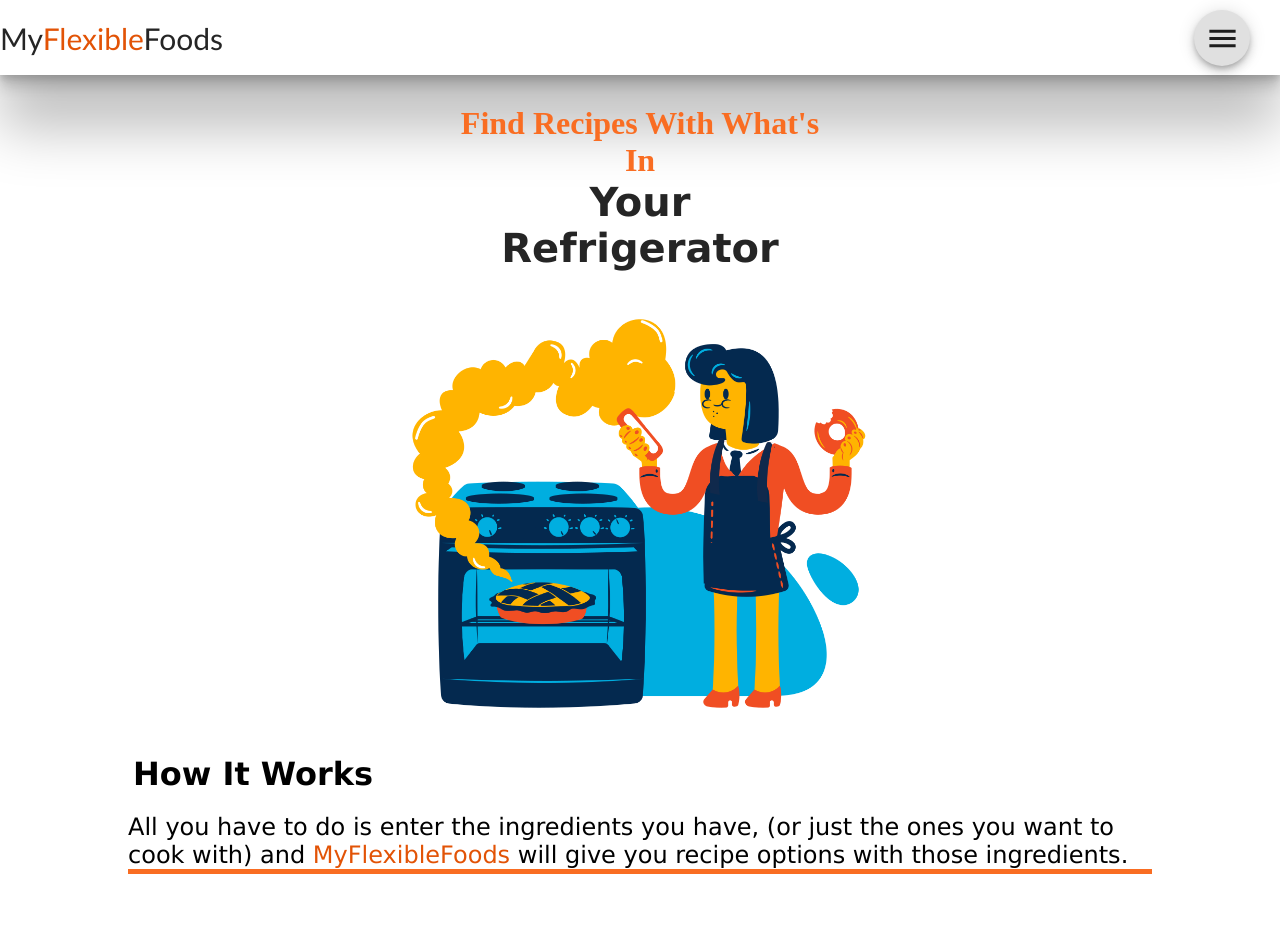
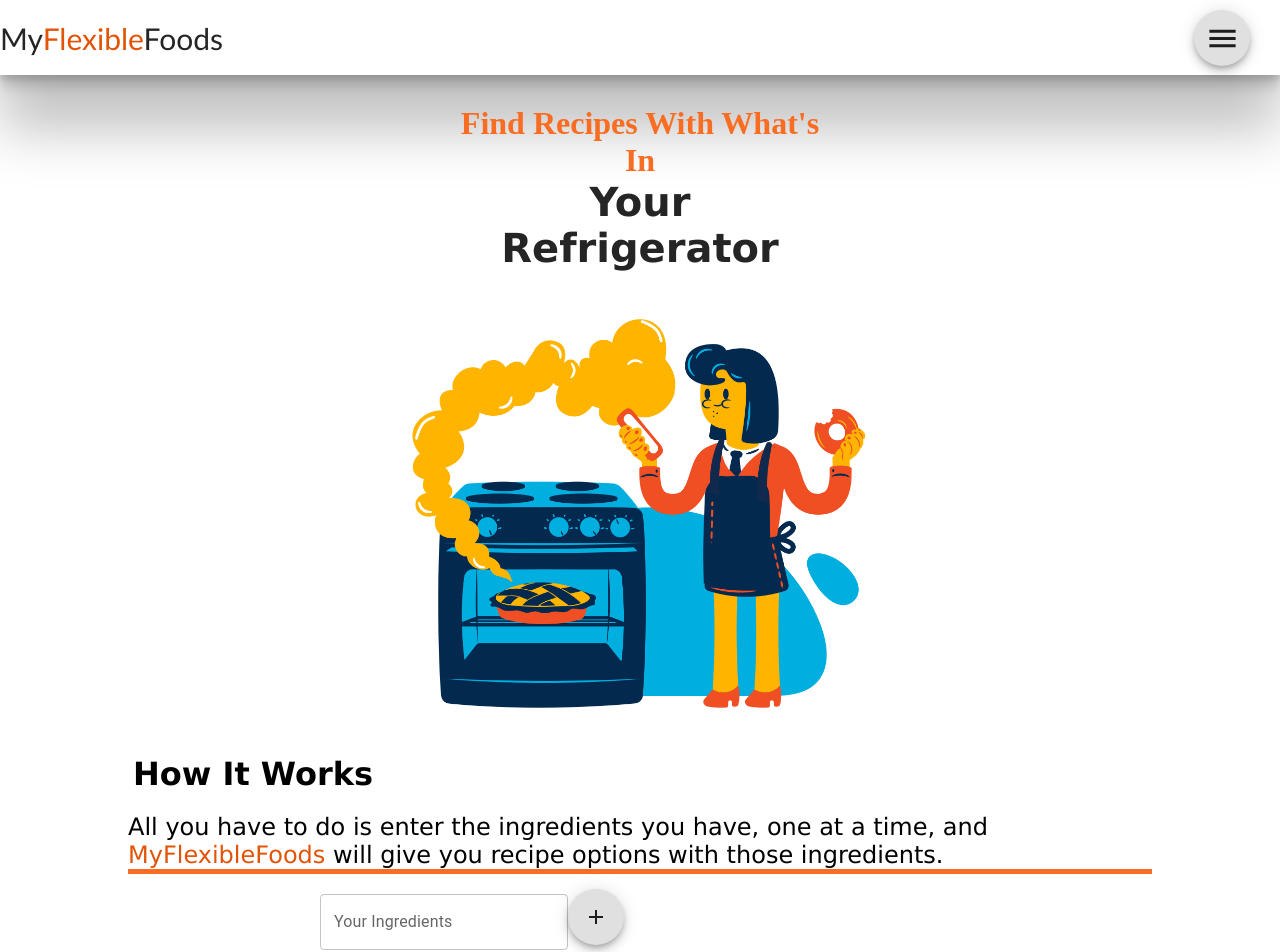
Before and after one commit to JoshuaGutie/flexible-foods, a React (Create React App) app: page /recipes in a window 1280 px wide. Shown: the top 952 px of the page. Before the commit the page ends 874 px from the top, so only its background shows below. Built offline with nearby package versions, Linux system fonts and the light colour scheme.

Commit message:
search started

```diff
--- a/src/components/Recipes.js
+++ b/src/components/Recipes.js
@@ -1,6 +1,7 @@
 import React, { Component } from "react";
 import searchCover from "./img/searchCover.png";
 import "./css/recipes.css";
+import Search from "./Search";
 
 class Recipes extends Component {
   render() {
@@ -20,12 +21,12 @@ class Recipes extends Component {
         <div className="tutor">
               <h3 style={{ marginBottom: "20px" }}>How It Works</h3>
               <span>
-                All you have to do is enter the ingredients you have, (or just
-                the ones you want to cook with) and{" "}
+                All you have to do is enter the ingredients you have, <a style={{ fontWeight:"500"}}>one at a time,</a> and{" "}
                 <a style={{ color: "#E25306" }}>MyFlexibleFoods</a> will give
                 you recipe options with those ingredients.
               </span>
             </div>
+            <Search />
       </div>
     );
   }
--- /dev/null
+++ b/src/components/Search.js
@@ -0,0 +1,67 @@
+import React, { Component } from "react";
+import TextField from "@mui/material/TextField";
+import "./css/search.css";
+import Fab from '@mui/material/Fab';
+import AddIcon from '@mui/icons-material/Add';
+
+
+
+class Search extends Component {
+    constructor(props) {
+        super(props);
+        this.state = {
+            value: '',
+            ingredients:[]};
+
+        this.handleChange = this.handleChange.bind(this);
+        this.handleSubmit = this.handleSubmit.bind(this);
+      }
+
+      handleChange(event) {
+        this.setState({value: event.target.value});
+      }
+
+      handleSubmit(event) {
+          if(this.state.value != ''){
+        this.setState(prevState => ({
+            ingredients: [...prevState.ingredients, this.state.value]
+          }))
+        console.log(this.state.ingredients)
+        this.setState({value: ''})
+        event.preventDefault();
+      }else {
+      alert('Please input a valid ingredient!' );
+    }}
+
+  render() {
+    return (
+      <div className="searchC">
+          <div className="listC">
+        <form onSubmit={this.handleSubmit}>
+            <TextField
+             label="Your Ingredients"
+              type="text"
+              value={this.state.value}
+              onChange={this.handleChange}
+              style={{marginTop:"20px"}}
+            />
+         <Fab
+          aria-label="save"
+          onClick={this.handleSubmit}
+          style={{marginTop:"15px"}}
+        >
+            <AddIcon />
+        </Fab>
+        </form>
+        <ol className="list">
+        {this.state.ingredients.map(item => {
+          return <li className="item">{item}</li>;
+        })}
+      </ol>
+        </div>
+      </div>
+    );
+  }
+}
+
+export default Search;
--- a/src/components/css/home.css
+++ b/src/components/css/home.css
@@ -100,6 +100,7 @@ span {
 
 .trio{
     flex-direction: column;
+    margin-top: 250px;
 }
 
 .card{
--- /dev/null
+++ b/src/components/css/search.css
@@ -0,0 +1,21 @@
+.listC {
+    display: flex;
+    flex-direction: column;
+    width: 50vw;
+}
+.list {
+    display: flex;
+    flex-direction: column;
+    text-decoration: none;
+}
+
+.item {
+    text-decoration: none;
+    width: min-content;
+    font-size: 30px;
+    margin: auto;
+}
+
+form {
+    width: fit-content;
+}
```
